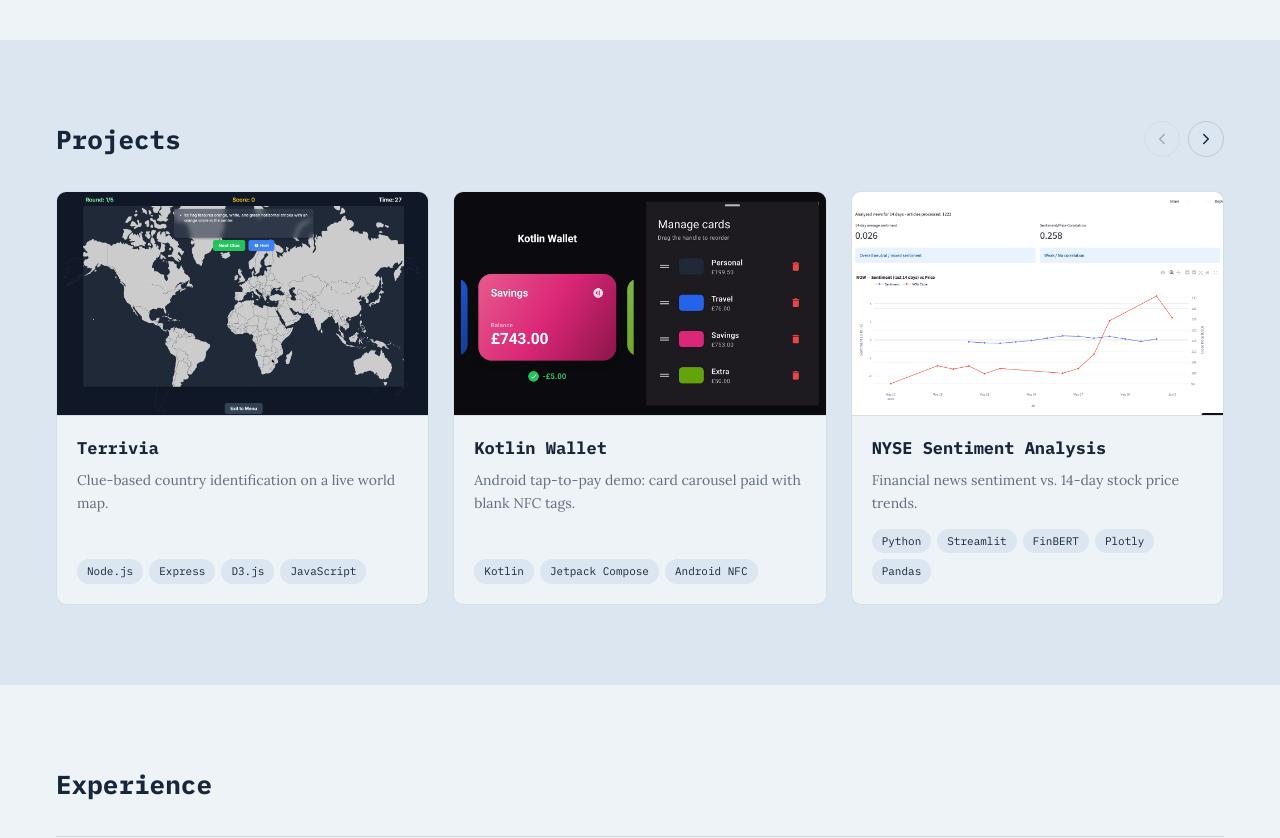
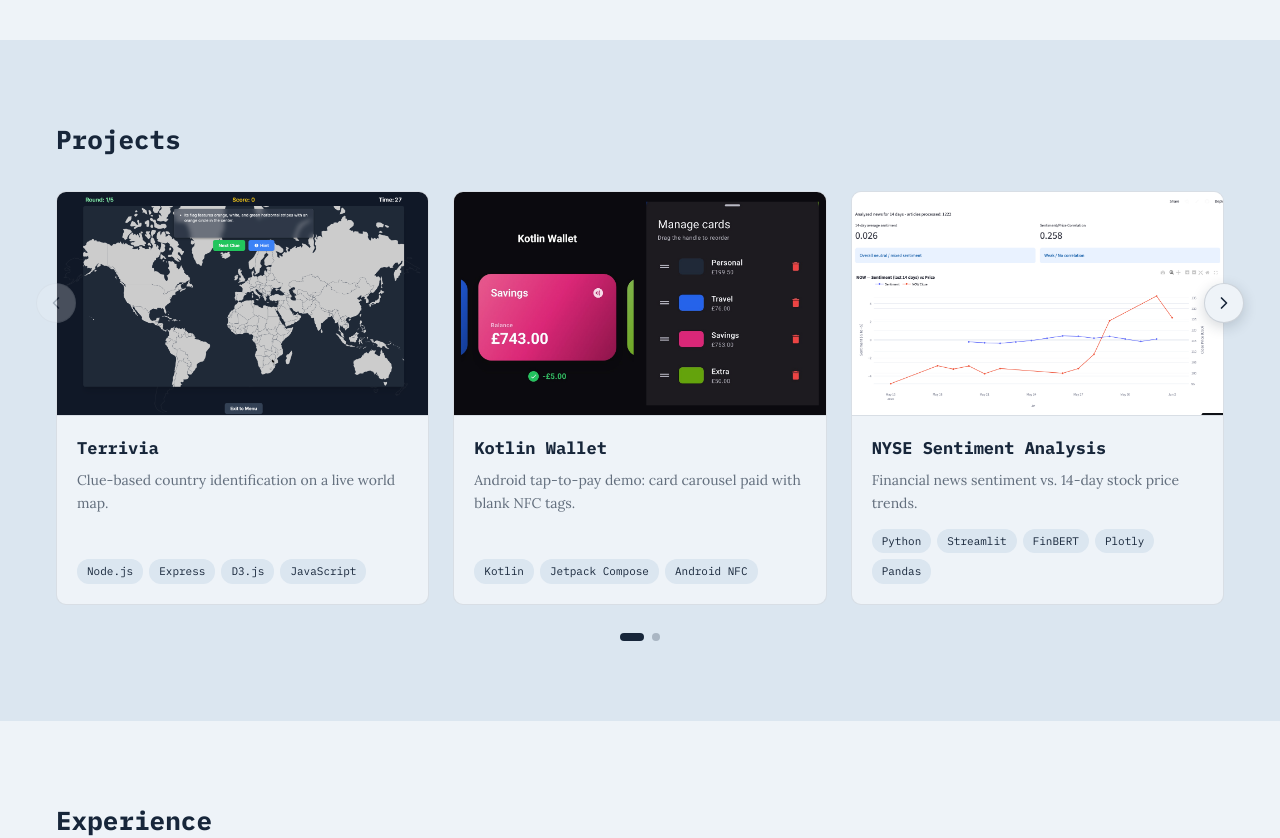
Before and after one commit to AdamWilkinson0/webportfolio, a React (Create React App) app: page / in a window 1280 px wide. Shown: the part 540-1378 px from the top of the page. Built offline with nearby package versions, Linux system fonts and the light colour scheme.

Commit message:
Add side arrows, trackpad swipe, and position dots to projects carousel

```diff
--- a/src/components/Projects.js
+++ b/src/components/Projects.js
@@ -1,4 +1,4 @@
-import React, { useEffect, useState } from 'react';
+import React, { useEffect, useRef, useState } from 'react';
 import { FiChevronLeft, FiChevronRight } from 'react-icons/fi';
 
 const ProjectCard = ({ name, tagline, technologies, images, link }) => {
@@ -92,6 +92,10 @@
   const [itemsPerView, setItemsPerView] = useState(getItemsPerView);
   const [index, setIndex] = useState(0);
   const [touchStartX, setTouchStartX] = useState(null);
+  const viewportRef = useRef(null);
+  const wheelAccum = useRef(0);
+  const wheelLock = useRef(0);
+  const lastWheel = useRef(0);
 
   useEffect(() => {
     const onResize = () => setItemsPerView(getItemsPerView());
@@ -107,6 +111,29 @@
 
   const move = (delta) => setIndex((i) => Math.min(Math.max(i + delta, 0), maxIndex));
 
+  // Two-finger trackpad swipes: React's onWheel is passive, so bind it directly
+  // to keep the page (and browser back-navigation) from taking the gesture.
+  useEffect(() => {
+    const el = viewportRef.current;
+    if (!el) return;
+    const onWheel = (e) => {
+      if (Math.abs(e.deltaX) <= Math.abs(e.deltaY)) return;
+      e.preventDefault();
+      const now = Date.now();
+      if (now - lastWheel.current > 200) wheelAccum.current = 0;
+      lastWheel.current = now;
+      if (now < wheelLock.current) return;
+      wheelAccum.current += e.deltaX;
+      if (Math.abs(wheelAccum.current) > 40) {
+        move(wheelAccum.current > 0 ? 1 : -1);
+        wheelAccum.current = 0;
+        wheelLock.current = now + 450;
+      }
+    };
+    el.addEventListener('wheel', onWheel, { passive: false });
+    return () => el.removeEventListener('wheel', onWheel);
+  }, [maxIndex]); // eslint-disable-line react-hooks/exhaustive-deps
+
   const onTouchEnd = (e) => {
     if (touchStartX === null) return;
     const distance = touchStartX - e.changedTouches[0].clientX;
@@ -114,51 +141,67 @@
     setTouchStartX(null);
   };
 
+  // Straddles the outer edge of the first/last visible card, centred on the artwork.
   const arrowClass =
-    'w-9 h-9 flex items-center justify-center rounded-full border border-baltic-ink/15 text-baltic-ink transition-colors duration-200 hover:bg-baltic-bg disabled:opacity-30 disabled:cursor-not-allowed disabled:hover:bg-transparent';
+    'absolute top-[124px] -translate-y-1/2 z-10 w-10 h-10 flex items-center justify-center rounded-full bg-baltic-bg border border-baltic-ink/15 text-baltic-ink shadow-[0_4px_14px_rgba(23,38,58,0.18)] transition-all duration-200 hover:bg-white hover:shadow-[0_6px_18px_rgba(23,38,58,0.25)] disabled:opacity-25 disabled:shadow-none disabled:cursor-not-allowed disabled:hover:bg-baltic-bg';
 
   return (
     <section id="projects" className="bg-baltic-surface py-16 lg:py-20 px-6 sm:px-10 lg:px-14 scroll-mt-16">
       <div className="container mx-auto">
-        <div className="flex items-center justify-between mb-8">
-          <h2 className="font-mono font-bold text-[26px] text-baltic-ink">Projects</h2>
+        <h2 className="font-mono font-bold text-[26px] text-baltic-ink mb-8">Projects</h2>
+        <div className="relative">
+          <div
+            ref={viewportRef}
+            className="overflow-hidden -mx-3 -my-3 py-3"
+            onTouchStart={(e) => setTouchStartX(e.touches[0].clientX)}
+            onTouchEnd={onTouchEnd}
+          >
+            <div
+              className="flex transition-transform duration-500 ease-out"
+              style={{ transform: `translateX(-${index * (100 / itemsPerView)}%)` }}
+            >
+              {projects.map((project, i) => (
+                <div key={i} className="flex-none px-3" style={{ width: `${100 / itemsPerView}%` }}>
+                  <ProjectCard {...project} />
+                </div>
+              ))}
+            </div>
+          </div>
           {maxIndex > 0 && (
-            <div className="flex gap-2">
+            <>
               <button
                 onClick={() => move(-1)}
                 disabled={index === 0}
-                className={arrowClass}
+                className={`${arrowClass} left-0 -translate-x-1/2`}
                 aria-label="Previous projects"
               >
-                <FiChevronLeft size={18} />
+                <FiChevronLeft size={20} />
               </button>
               <button
                 onClick={() => move(1)}
                 disabled={index === maxIndex}
-                className={arrowClass}
+                className={`${arrowClass} right-0 translate-x-1/2`}
                 aria-label="Next projects"
               >
-                <FiChevronRight size={18} />
+                <FiChevronRight size={20} />
               </button>
-            </div>
+            </>
           )}
         </div>
-        <div
-          className="overflow-hidden -mx-3 -my-3 py-3"
-          onTouchStart={(e) => setTouchStartX(e.touches[0].clientX)}
-          onTouchEnd={onTouchEnd}
-        >
-          <div
-            className="flex transition-transform duration-500 ease-out"
-            style={{ transform: `translateX(-${index * (100 / itemsPerView)}%)` }}
-          >
-            {projects.map((project, i) => (
-              <div key={i} className="flex-none px-3" style={{ width: `${100 / itemsPerView}%` }}>
-                <ProjectCard {...project} />
-              </div>
+        {maxIndex > 0 && (
+          <div className="flex justify-center gap-2 mt-7">
+            {Array.from({ length: maxIndex + 1 }, (_, i) => (
+              <button
+                key={i}
+                onClick={() => setIndex(i)}
+                className={`h-2 rounded-full transition-all duration-300 ${
+                  i === index ? 'w-6 bg-baltic-ink' : 'w-2 bg-baltic-ink/25 hover:bg-baltic-ink/45'
+                }`}
+                aria-label={`Show projects ${i + 1} to ${i + itemsPerView}`}
+              />
             ))}
           </div>
-        </div>
+        )}
       </div>
     </section>
   );
```
